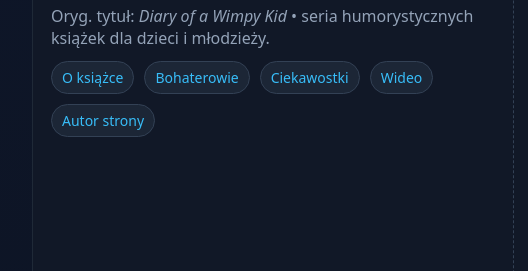
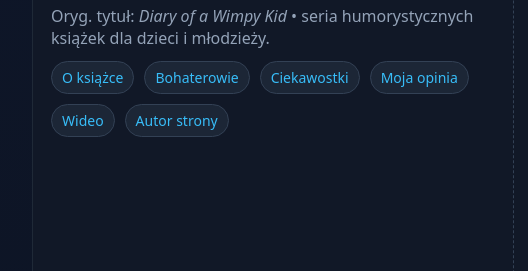
Before and after one commit to phantompotion/dziennik-cwaniaczka, a plain HTML site: page index.html in a window 1280 px wide. Shown: the part 380-651 px from the top of the page, 138-666 px from the left. Drawn offline with Linux system fonts and the light colour scheme; grey boxes are pictures that could not be loaded.

Commit message:
Update index.html

```diff
--- a/index.html
+++ b/index.html
@@ -64,6 +64,7 @@
           <a href="#o-ksiazce">O książce</a>
           <a href="#bohaterowie">Bohaterowie</a>
           <a href="#ciekawostki">Ciekawostki</a>
+          <a href="#opinia">Moja opinia</a>
           <a href="#video">Wideo</a>
           <a href="#autor">Autor strony</a>
         </nav>
```
